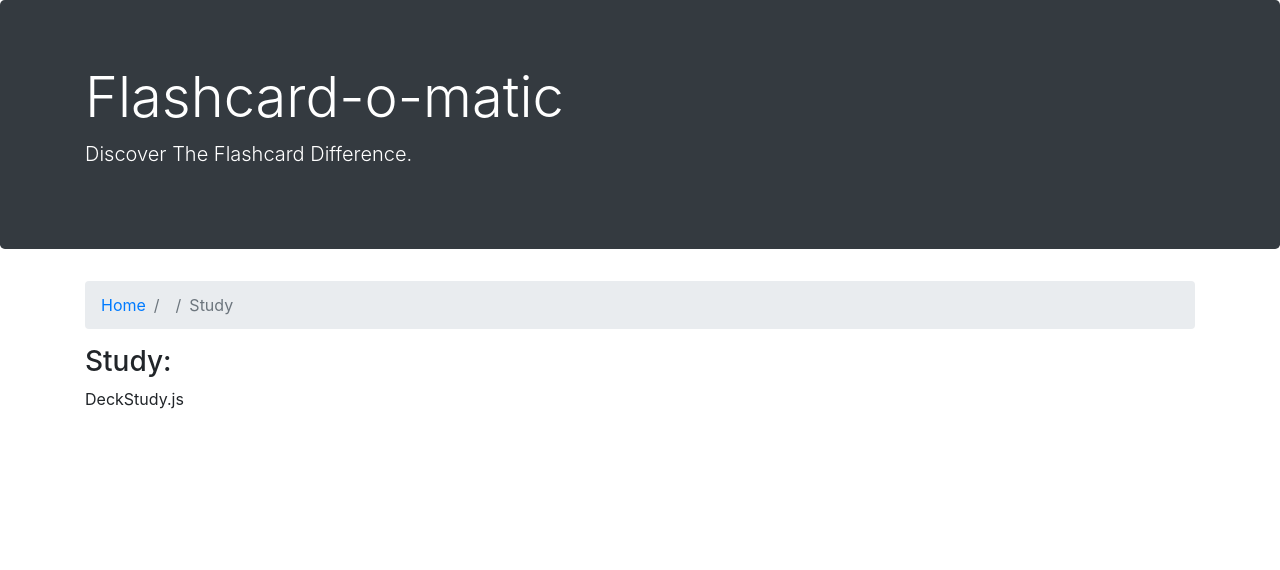
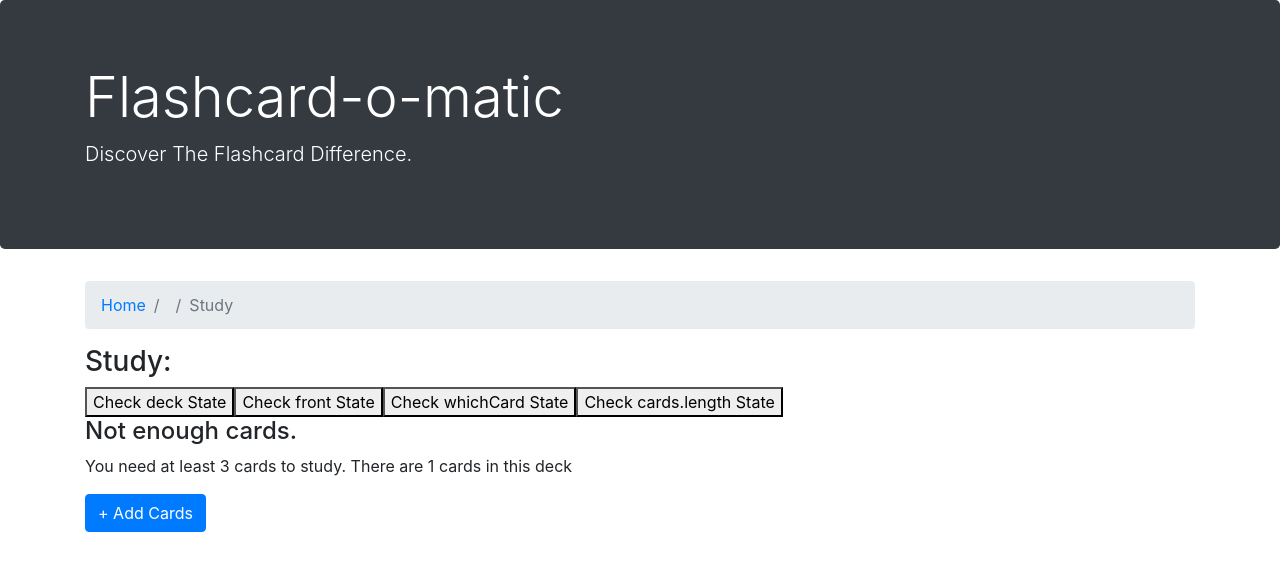
Before and after one commit to samueyoo/Flashcard-App, a React (Create React App) app: page /decks/1/study in a window 1280 px wide. Shown: the top 570 px of the page. Built offline with nearby package versions, Linux system fonts and the light colour scheme; no server answers; a web font is replaced by a local one.

Commit message:
Implemented file structure for adding new cards; study button fully functional

```diff
--- a/src/Layout/BreadcrumbNavBar.js
+++ b/src/Layout/BreadcrumbNavBar.js
@@ -1,9 +1,13 @@
 import React from 'react';
-import { Link } from 'react-router-dom';
+import { Link, useRouteMatch } from 'react-router-dom';
 
 function BreadcrumbNavBar({ currentDeck={name: ""} }) {
     const { name } = currentDeck;
     //Component most likely defunct, keeping for posterity
+    const routeMatch = useRouteMatch().url;
+
+    //Maybe add a variable that renders below based on what the current URL contains? Make it dynamic?
+    //Easier would be just to pass props to the navbar component with each route
    return (
     <nav aria-label="breadcrumb">
         <ol className="breadcrumb">
--- a/src/Layout/CardEdit.js
+++ b/src/Layout/CardEdit.js
@@ -31,7 +31,7 @@ function CardEdit({ currentDeck={ name: "", cards: [{front: "test", id: ""}] } }
             <nav aria-label="breadcrumb">
                 <ol className="breadcrumb">
                     <li style={{"--bs-breadcrumb-divider": '/'}} className="breadcrumb-item"><Link to={"/"}>Home</Link></li>
-                    <li style={{"--bs-breadcrumb-divider": '/'}} className="breadcrumb-item"><Link to={`/${currentDeck.name}`}>{currentDeck.name}</Link></li>
+                    <li style={{"--bs-breadcrumb-divider": '/'}} className="breadcrumb-item"><Link to={`/decks/${currentDeck.id}`}>{currentDeck.name}</Link></li>
                     <li className="breadcrumb-item active" aria-current="page">Edit Card</li>
                 </ol>
             </nav>
--- /dev/null
+++ b/src/Layout/CardStudy.js
@@ -0,0 +1,43 @@
+import React from 'react';
+import { Switch, Route, Link, useRouteMatch, useParams } from 'react-router-dom';
+import NewCard from './NewCard';
+
+function CardStudy({ deck, front, whichCard, handleNext, handleFlip }) {
+    const { cards, id } = deck;
+    const currentCard = cards[whichCard]
+
+    if (cards.length < 3) {
+        return (
+            <>
+                <Switch>
+                    <Route path="/decks/:deckId/study">
+                        <h4>Not enough cards.</h4>
+                        <p>You need at least 3 cards to study. There are {cards.length} cards in this deck</p>
+                        <Link to={`/decks/${id}/cards/new`} type="button" className="btn btn-primary">+ Add Cards</Link>
+                    </Route>
+                    <Route path="/decks/:deckId/cards/new">
+                        <NewCard deckId={id} />
+                    </Route>
+                </Switch>
+            </>
+        )
+    } else if (front) {
+        return (
+            <div className="card">
+                <div className="card-body">{currentCard.front}</div>
+                <button type="button" className="btn btn-secondary" onClick={handleFlip}>Flip</button>
+            </div>
+        )
+    } else {
+        return (
+            <div className="card">
+                <div className="card-body">{currentCard.back}</div>
+                <button type="button" className="btn btn-secondary" onClick={handleFlip}>Flip</button>
+                <button type="button" className="btn btn-primary" onClick={handleNext}>Next</button>
+            </div>
+        )
+    }
+
+}
+
+export default CardStudy;
--- a/src/Layout/Cardslist.js
+++ b/src/Layout/Cardslist.js
@@ -6,7 +6,6 @@ import CardslistCard from './CardslistCard';
 function Cardslist({ currentDeck={ cards: [], name: "", id: null}, allDecks, setAllDecks, handleDeleteDeckBtn }) {
 
     const { cards, name, id, description } = currentDeck;
-    const history = useHistory();
     const routeMatch = useRouteMatch().url;
 
     const cardsFromCurrentDeck = cards.map(card => {
@@ -29,12 +28,9 @@ function Cardslist({ currentDeck={ cards: [], name: "", id: null}, allDecks, set
             <h3>{name}</h3>
             <p>{description}</p>
             <Link to={`${routeMatch}/edit`} className="btn btn-secondary" style={{ marginRight: 5 }}>Edit</Link>
-            <button className="btn btn-primary" style={{ marginRight: 5 }}>Study</button>
+            <Link to={`/decks/${id}/study`} className="btn btn-primary" style={{ marginRight: 5 }}>Study</Link>
             <button className="btn btn-primary" style={{ marginRight: 5 }}>+ Add cards</button>
-            <button className="btn btn-danger" onClick={() => {
-                history.push("/");
-                handleDeleteDeckBtn(id);
-                }}>🗑️</button>
+            <button className="btn btn-danger" onClick={() => handleDeleteDeckBtn(id)}>🗑️</button>
             <h2 style={{ marginTop: 30 }}>Cards</h2>
             {cardsFromCurrentDeck}
         </>
--- a/src/Layout/Deck.js
+++ b/src/Layout/Deck.js
@@ -4,6 +4,7 @@ import { useParams, useRouteMatch, Switch, Route, Link } from 'react-router-dom'
 import Cardslist from './Cardslist';
 import DeckEdit from './DeckEdit';
 import CardEdit from './CardEdit';
+import NewCard from './NewCard';
 
 function Deck({ allDecks, setAllDecks, handleDeleteDeckBtn}) {
     const deckId = useParams().deckId;
@@ -44,14 +45,14 @@ function Deck({ allDecks, setAllDecks, handleDeleteDeckBtn}) {
                     />
                 </Route>
 
-                <Route path={`${routeMatch}/edit`}>
+                <Route path={`/decks/:deckId/edit`}>
                     <DeckEdit currentDeck={currentDeck} />
                 </Route>
 
-                <Route path={`${routeMatch}/cards/new`}>
-
+                <Route path={`/decks/:deckId/cards/new`}>
+                    <NewCard deckId={currentDeck.id} />
                 </Route>
-                <Route path={`${routeMatch}/cards/:cardId/edit`}>
+                <Route path={`/decks/:deckId/cards/:cardId/edit`}>
                     <CardEdit currentDeck={currentDeck} />
                 </Route>
             </Switch>
--- a/src/Layout/DeckBootstrapCard.js
+++ b/src/Layout/DeckBootstrapCard.js
@@ -11,8 +11,8 @@ function DeckBootstrapCard({ deck, handleDeleteDeckBtn }) {
                 <h5 className="card-title">{deck.name}</h5>
                 <p className="card-text">{deck.description}</p>
                 <p>{cardCount} cards</p>
-                <Link to={`/decks/${deck.id}`} className="btn btn-secondary">View</Link>
-                <Link to={`/decks/${deck.id}/study`} className="btn btn-primary">Study</Link>
+                <Link to={`/decks/${deck.id}`} className="btn btn-secondary" style={ {marginRight: 5} }>View</Link>
+                <Link to={`/decks/${deck.id}/study`} className="btn btn-primary" style={ {marginRight: 20} }>Study</Link>
                 <button className="btn btn-danger" onClick={() => handleDeleteDeckBtn(deck.id)} >🗑️</button>
             </div>
         </div>
--- a/src/Layout/DeckStudy.js
+++ b/src/Layout/DeckStudy.js
@@ -1,11 +1,16 @@
 import React, { useState, useEffect } from 'react';
-import { Link, useParams } from 'react-router-dom';
-import { readDeck } from '../utils/api';
+import { Link, useParams, useHistory } from 'react-router-dom';
+import { deleteCard, readDeck } from '../utils/api';
+
+import CardStudy from './CardStudy';
 
 function DeckStudy() {
     const deckId = useParams().deckId;
+    const history = useHistory();
 
-    const [deck, setDeck] = useState([]);
+    const [deck, setDeck] = useState({cards: [""]});
+    const [front, setFront] = useState(true);
+    const [whichCard, setWhichCard] = useState(0);
 
     useEffect(() => {
         async function activeDeck(deckId) {
@@ -17,18 +22,40 @@ function DeckStudy() {
         //console.log("deck:", deck)
     }, [])
 
+    const handleNext = () => {
+        if (whichCard < (deck.cards.length - 1)) {
+            setFront(true);
+            setWhichCard(whichCard + 1);
+        } else if (window.confirm("Restart cards? Click 'cancel' to return to the home page.")) {
+            setFront(true);
+            setWhichCard(0);
+        } else {
+            history.push("/");
+        }
+
+    }
+
+    const handleFlip = () => {
+        setFront(!front);
+    }
+
+
+
     return (
         <>
             <nav aria-label="breadcrumb">
                 <ol className="breadcrumb">
                     <li style={{"--bs-breadcrumb-divider": '/'}} className="breadcrumb-item"><Link to={"/"}>Home</Link></li>
-                    <li style={{"--bs-breadcrumb-divider": '/'}} className="breadcrumb-item"><Link to={`/${deck.name}`}>{deck.name}</Link></li>
+                    <li style={{"--bs-breadcrumb-divider": '/'}} className="breadcrumb-item"><Link to={`/decks/${deck.id}`}>{deck.name}</Link></li>
                     <li className="breadcrumb-item active" aria-current="page">Study</li>
                 </ol>
             </nav>
             <h3>Study: {deck.name}</h3>
-            <p>DeckStudy.js</p>
-            <p>{deck.id}</p>
+            <button onClick={() => {console.log("deck:", deck)}}>Check deck State</button>
+            <button onClick={() => {console.log("front:", front)}}>Check front State</button>
+            <button onClick={() => {console.log("whichCard (index):", whichCard)}}>Check whichCard State</button>
+            <button onClick={() => {console.log("cards.length:", deck.cards.length)}}>Check cards.length State</button>
+            <CardStudy deck={deck} front={front} whichCard={whichCard} handleNext={handleNext} handleFlip={handleFlip} />
         </>
     )
 }
--- /dev/null
+++ b/src/Layout/NewCard.js
@@ -0,0 +1,13 @@
+import React from 'react';
+import { useParams } from 'react-router-dom';
+
+function NewCard({ deckId }) {
+    const deckIdParam = useParams().deckId;
+    console.log("deckIdParam", deckIdParam)
+
+    return (
+        <p>NewCard.js... deckId = {deckId}</p>
+    )
+}
+
+export default NewCard;
--- a/src/Layout/index.js
+++ b/src/Layout/index.js
@@ -1,7 +1,7 @@
 import React, { useState, useEffect } from "react";
 import Header from "./Header";
 import NotFound from "./NotFound";
-import { Link, Route, Switch } from "react-router-dom";
+import { Link, Route, Switch, useHistory } from "react-router-dom";
 
 import { listDecks, deleteDeck } from "../utils/api/index";
 import Home from "./Home";
@@ -10,6 +10,7 @@ import DeckStudy from "./DeckStudy";
 
 function Layout() {
   const [allDecks, setAllDecks] = useState([{ name: "", id: null, cards: []}]);
+  const history = useHistory();
 
   useEffect(() => { //Initial request and rendering of all decks in the API.
       async function getAllDecks() {
@@ -35,11 +36,12 @@ function Layout() {
 
       if (window.confirm("Delete this Deck? You will not be able to recover it.")) {
         deleteRequest(deckId, signal);
+        history.push("/");
       };
 
     return () => {
       console.log("cleanup", deckId);
-      abortController.abort(); //Not sure why AbortController is not working
+      return abortController.abort(); //Not sure why AbortController is not working
     }
   }
 
```
Also changed, not shown: src/Layout/NewDeck.js (added).
